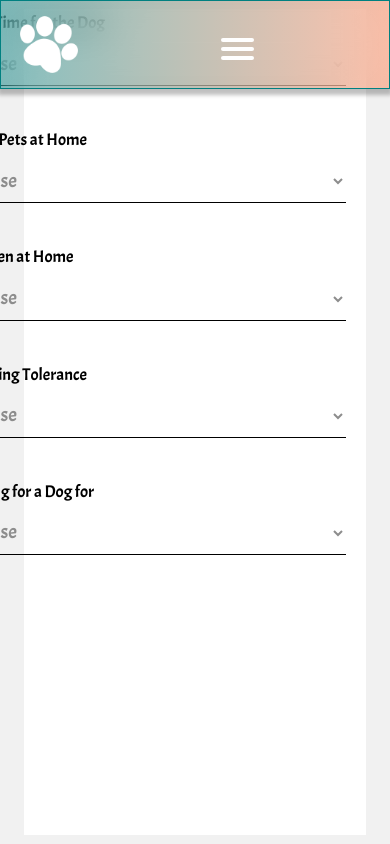
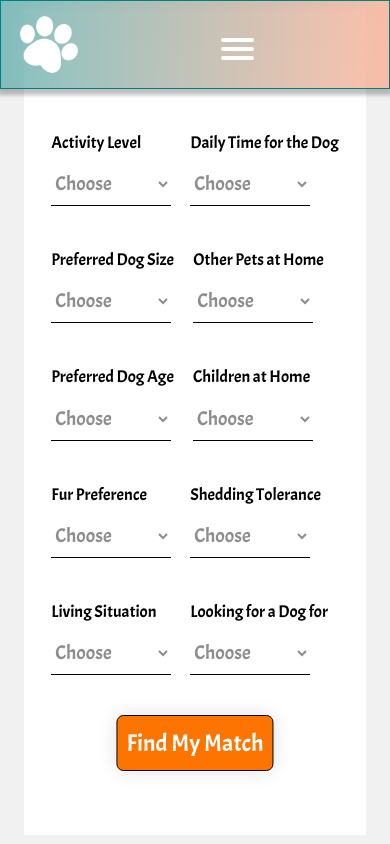
Before and after one commit to awr7/Paws4Homes, a React (Create React App) app in the folder frontend/: page /match-with-a-dog in a window 390 px wide. Built offline with nearby package versions, Linux system fonts and the light colour scheme.

Commit message:
made match page responsive

```diff
--- a/frontend/src/components/Dashboard/postDog.css
+++ b/frontend/src/components/Dashboard/postDog.css
@@ -54,7 +54,6 @@
     color: black;
     font-size: 16.86px;
     font-family: 'Acme', sans-serif;
-    font-weight: 400;
     line-height: 28.09px;
     margin-bottom: 5px;
 }
@@ -63,7 +62,6 @@
     color: #8D8D8D;
     font-size: 19.67px;
     font-family: 'Acme', sans-serif;
-    font-weight: 400;
     line-height: 28.09px;
     word-wrap: break-word;
     border: none;
@@ -79,12 +77,11 @@
     color: #8D8D8D;
     font-size: 19.67px;
     font-family: 'Acme', sans-serif;
-    font-weight: 400;
     line-height: 28.09px;
     border: none;
     border-bottom: 1px solid #000;
     background-color: transparent;
-    width: 390px;
+    width: 400px;
     padding: 8px 0;
     margin-bottom: 20px;
     outline: none;
--- a/frontend/src/components/Match/MatchPage.css
+++ b/frontend/src/components/Match/MatchPage.css
@@ -1,24 +1,40 @@
 .match-button {
     width: auto;
-    padding-top: 10px;
-    padding-bottom: 9px;
-    padding-left: 12px;
-    padding-right: 13px;
+    padding: 9px;
     background: #FD7401;
     box-shadow: 0px 0px 19.665578842163086px rgba(0, 0, 0, 0.12);
     border-radius: 7.02px;
     border: 1px black solid;
-    justify-content: center;
-    align-items: center;
-    display: inline-flex;
     text-align: center;
     color: white;
     font-size: 24px;
     font-family: 'Acme', sans-serif;
-    font-weight: 400;
-    word-wrap: break-word;
     cursor: pointer;
     position: absolute;
-    bottom: 73px;
-    right: 748px;
+    left: 50%;
+    transform: translateX(-50%);
 }
+
+.matching-contaiener{
+    margin: auto;
+    padding-left: 20px;
+}
+
+@media (max-width:1000px) {
+    .input-pair select {
+        width: 200px;
+    }
+}
+
+@media (max-width:535px) {
+    .input-pair select {
+        width: 120px;
+    }
+}
+
+@media (max-height: 740px) {
+    .input-pair select {
+        margin-bottom: 0;
+        font-size: 14px;
+    }
+}
--- a/frontend/src/components/Match/MatchPage.js
+++ b/frontend/src/components/Match/MatchPage.js
@@ -1,5 +1,3 @@
-import paw from '../../assets/img/PawIconColor.png';
-import cloud from '../../assets/img/dogCloud.png';
 import { useNavigate } from 'react-router-dom';
 import React, { useState } from 'react';
 import InputPair from '../Dashboard/InputPair';
@@ -41,7 +39,7 @@ const MatchPage = ({handleLogin} ) => {
               'Content-Type': 'application/json',
             },
             body: JSON.stringify(formState),
-            credentials: 'include', // If you're using session-based authentication
+            credentials: 'include',
           });
 
           if (!response.ok) {
@@ -51,13 +49,8 @@ const MatchPage = ({handleLogin} ) => {
           const data = await response.json();
           console.log('Matched Dog:', data.matchedDog);
 
-          // Handle the matched dog data here
-          // For example, you might want to redirect the user to a page with the dog's details
-          // or update the state to display the dog's information on the current page.
-
         } catch (error) {
           console.error('Error submitting form:', error);
-          // Handle errors here, such as displaying an error message to the user
         }
       };
 
@@ -65,14 +58,14 @@ const MatchPage = ({handleLogin} ) => {
         event.preventDefault();
         console.log('Form submission:', formState);
         // Redirect to the matched page
-        navigate('/matched'); // Assuming you have 'navigate' from 'react-router-dom'
+        navigate('/matched');
     };
 
 
     return (
       <div className="login-container">
         <div className="white-rectangle">
-
+            <div className='matching-contaiener'>
         <form onSubmit={handleSubmit}>
       <div className="input-group">
         <InputPair
@@ -221,11 +214,11 @@ const MatchPage = ({handleLogin} ) => {
         />
       </div>
 
-      {/* Add a submit button */}
       <button className="match-button" onClick={tempHandleSubmit}>
             Find My Match
             </button>
     </form>
+    </div>
         </div>
       </div>
     );
```
